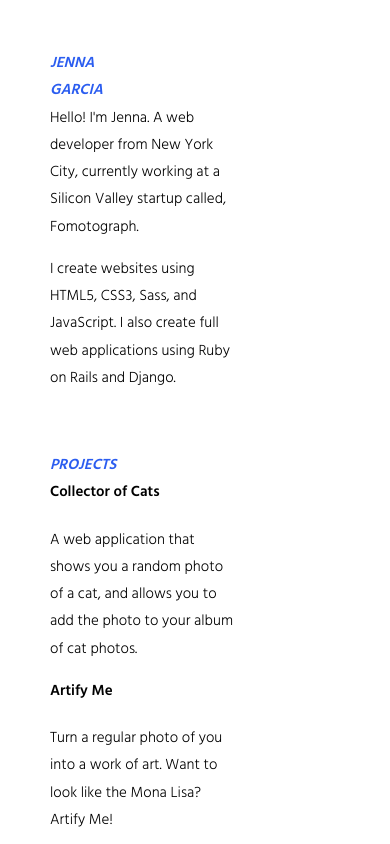
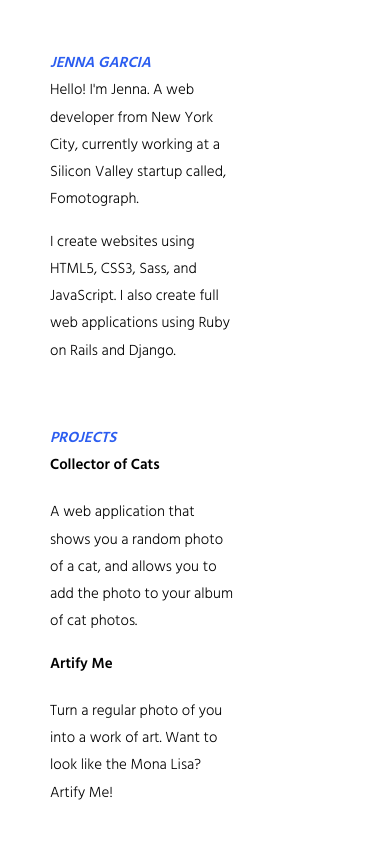
Before and after one commit to kove86/the-mobile-experience-lab-no-breakpoints, a plain HTML site: page index.html in a window 390 px wide. Drawn offline with Linux system fonts and the light colour scheme.

Commit message:
changed the max widht to fit for standard devices, added nowrap, so that there is no line break within first and last name

```diff
--- a/css/styles.css
+++ b/css/styles.css
@@ -89,13 +89,14 @@ p {
   font-style: italic;
   font-weight: 600;
   color: rgb(43, 93, 240);
+
 }
 
 /*Media Query*/
 
-@media screen and (max-width: 1660px) {
+@media screen and (max-width: 1600px) {
   /*.resume {
-    background-color: blue;
+  background-color: blue;
   }*/
 
   .part{
@@ -106,10 +107,17 @@ p {
   .sidebar{
     width: 100px;
   }
+
+  .tag{
+     white-space: nowrap;
+   }
 }
 
-@media screen and (max-width: 1000px){
+@media screen and (max-width: 1024px){
   .resume {
-  width: 100%;
+    width: 100%;
   }
+  .tag{
+     white-space: nowrap;
+   }
 }
```
